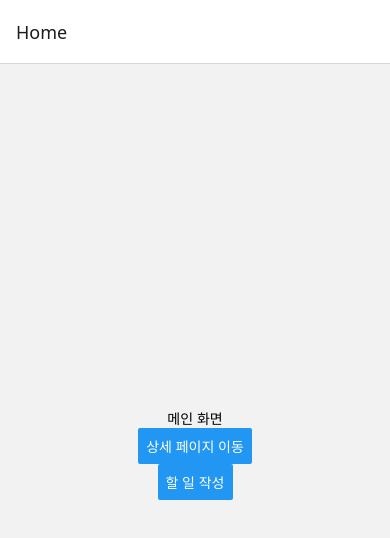
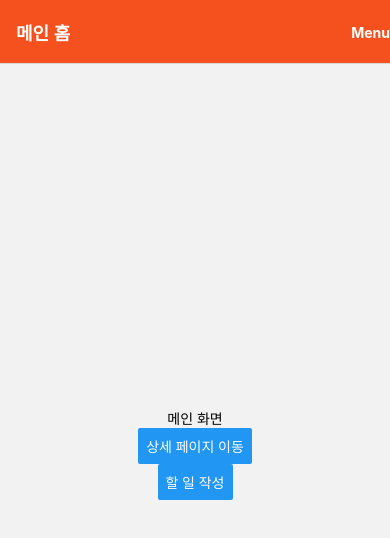
Before and after one commit to hyuns000/todo-app-25-07-04, a React Native app: screen / in a window 390 px wide. Shown: the top 538 px of the page. Built offline with nearby package versions, Linux system fonts and the light colour scheme.

Commit message:
헤더 스타일 적용, 공통 헤더 적용

```diff
--- a/App.js
+++ b/App.js
@@ -1,6 +1,5 @@
 import { StatusBar } from 'expo-status-bar';
 import { StyleSheet, Text, View, Button, TextInput, Pressable } from 'react-native';
-import { createStaticNavigation } from '@react-navigation/native';
 import { createNativeStackNavigator } from '@react-navigation/native-stack';
 import { NavigationContainer, useNavigation } from '@react-navigation/native';
 import React, { useState } from "react";
@@ -25,14 +24,15 @@
 }
 //3강 push와 navigate 차이점
 const DetailScreen = ({route, navigation}) => {
-  const { todo } = route.params;//4강 글을 작성시  param으로 전달된 값을 받는다.
+  const todo = route.params?.todo;//4강 글을 작성시  param으로 전달된 값을 받는다.
 
-  console.log(todo);
 
   return (
     <View style={{flex: 1, alignItems: 'center', justifyContent: 'center'}}>
       <Text style={{fontSize: 40, fontWeight: "bold"}}>상세보기 화면</Text>
-      <Text style={{fontSize: 40, fontWeight: "bold"}}>작성 내용 : {todo}</Text>
+      <Text style={{fontSize: 40, fontWeight: "bold"}}>
+        작성 내용 : {todo}
+        </Text>
        <Button title="홈으로 이동" onPress={() => navigation.navigate('Home')}></Button>
        <Button title="상세페이지로 이동" onPress={() => navigation.push('Details')}></Button>
     </View>
@@ -68,8 +68,27 @@
 export default function App() {
   return (
    <NavigationContainer>
-    <StackActions.Navigator initialRouteName='Home'>
-      <StackActions.Screen name="Home" component={HomeScreen} />
+    <StackActions.Navigator initialRouteName='Home' screenOptions={{
+      headerStyle: {
+        backgroundColor: "#f4511e",
+      },
+        headerTintColor: '#fff',
+        headerTitleStyle: {
+          fontWeight: 'bold',
+        },
+        }}>
+      <StackActions.Screen
+       name="Home"
+       component={HomeScreen}
+       options={{
+        title: "메인 홈",
+        headerRight: () => (
+          <Pressable onPress={() => alert("클릭됨!!")}>
+            <Text style={{ color: "#fff", fontWeight: "bold"}}>Menu</Text>
+          </Pressable>
+        )
+    }}
+      />
       <StackActions.Screen name="TodoWrite" component={TodoWriteScreen} />
       <StackActions.Screen name="Details" component={DetailScreen} />
     </StackActions.Navigator>
```
